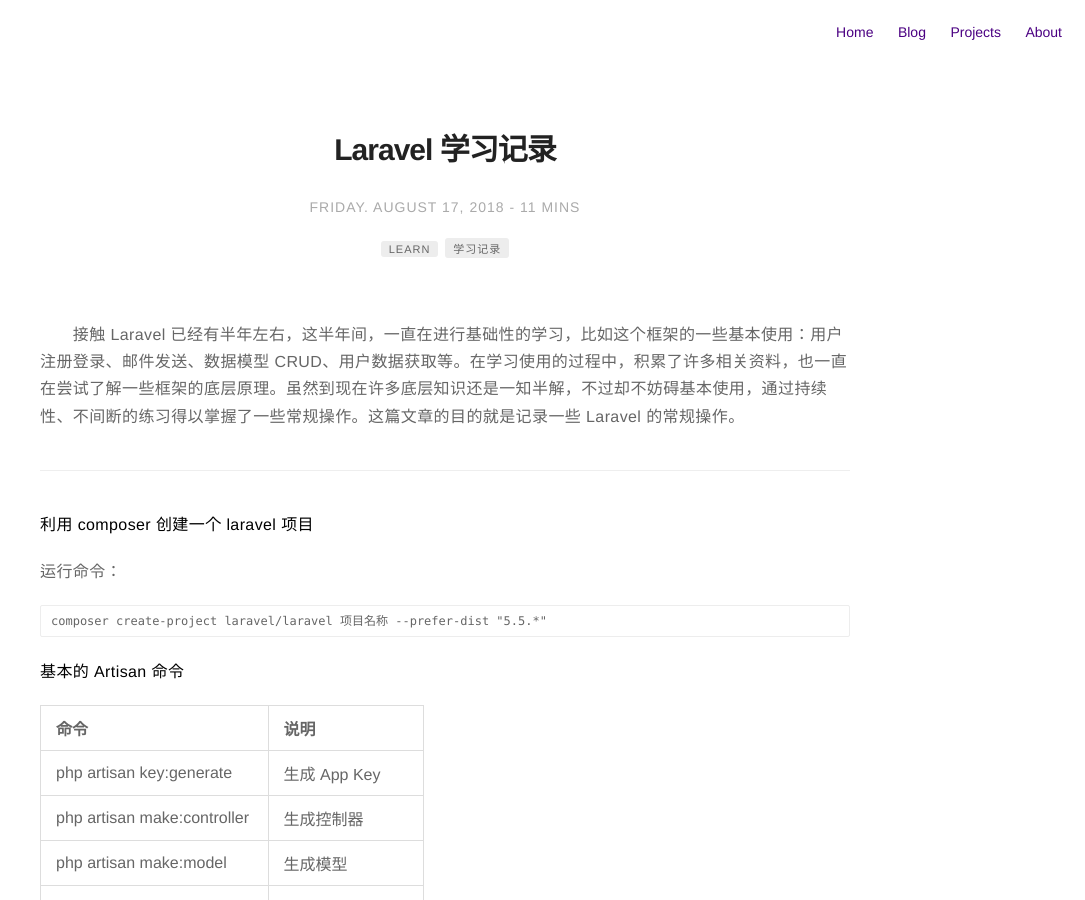
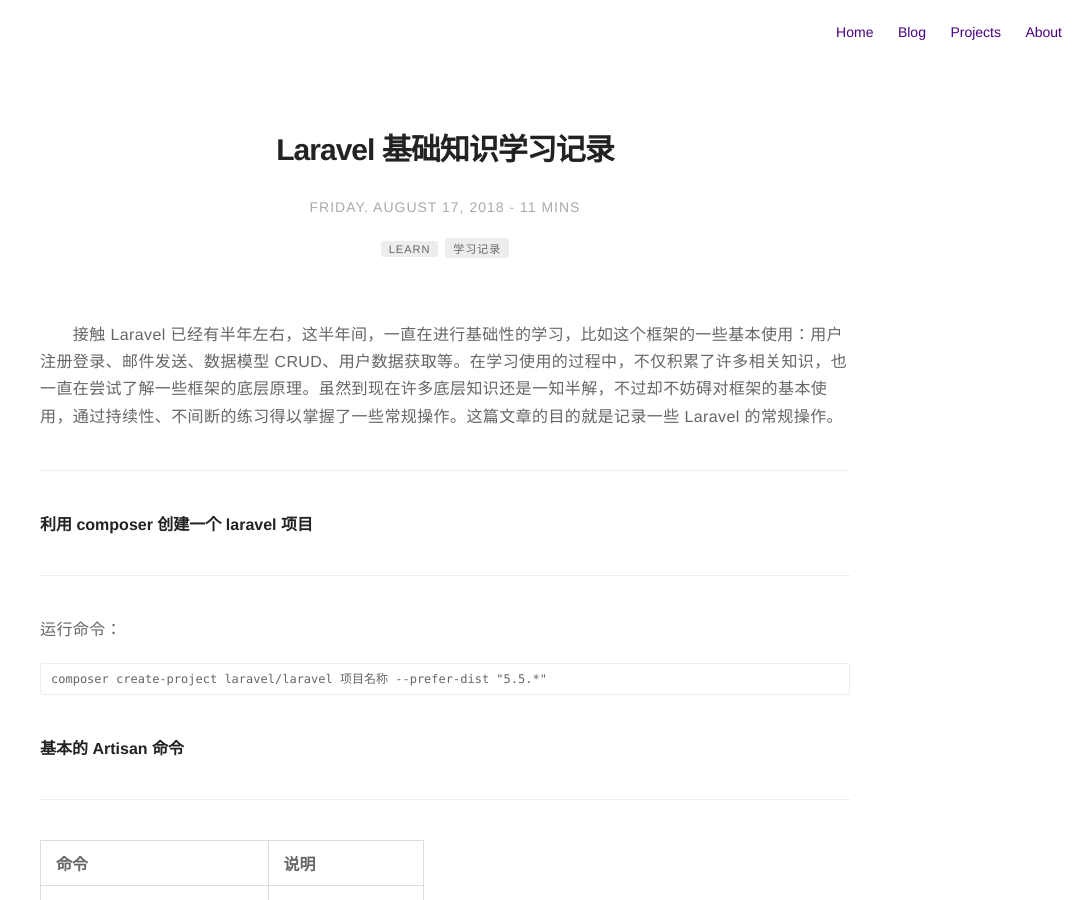
Before and after one commit to rust17/blog, a Jekyll site: the page built from _posts/2018-08-17-laravel-learning-record.markdown, in a window 1280 px wide and 900 px high. Shown: the whole window, without its empty margins (195-1280 px from the left). Built offline with Jekyll 4.4.1, drawn with Linux system fonts in a browser that asks for light colours; some of the changed text lies outside the part shown.

Commit message:
update laravel learning record

````diff
--- a/_posts/2018-08-17-laravel-learning-record.markdown
+++ b/_posts/2018-08-17-laravel-learning-record.markdown
@@ -1,5 +1,5 @@
 ---
-title:  "Laravel 学习记录"
+title:  "Laravel 基础知识学习记录"
 layout: post
 date: 2018-08-17 22:00
 headerImage: false
@@ -10,17 +10,19 @@
 author: circle
 description: 记录一些学习 laravel 的过程中的知识点
 ---
-&emsp;&emsp;接触 Laravel 已经有半年左右，这半年间，一直在进行基础性的学习，比如这个框架的一些基本使用：用户注册登录、邮件发送、数据模型 CRUD、用户数据获取等。在学习使用的过程中，积累了许多相关资料，也一直在尝试了解一些框架的底层原理。虽然到现在许多底层知识还是一知半解，不过却不妨碍基本使用，通过持续性、不间断的练习得以掌握了一些常规操作。这篇文章的目的就是记录一些 Laravel 的常规操作。
+&emsp;&emsp;接触 Laravel 已经有半年左右，这半年间，一直在进行基础性的学习，比如这个框架的一些基本使用：用户注册登录、邮件发送、数据模型 CRUD、用户数据获取等。在学习使用的过程中，不仅积累了许多相关知识，也一直在尝试了解一些框架的底层原理。虽然到现在许多底层知识还是一知半解，不过却不妨碍对框架的基本使用，通过持续性、不间断的练习得以掌握了一些常规操作。这篇文章的目的就是记录一些 Laravel 的常规操作。
 
 ---
-**利用 composer 创建一个 laravel 项目**
+#### 利用 composer 创建一个 laravel 项目
 
+---
 运行命令：
 ```
 composer create-project laravel/laravel 项目名称 --prefer-dist "5.5.*"
 ```
-**基本的 Artisan 命令**
+#### 基本的 Artisan 命令
 
+---
 <style>
 	table {
 		border-spacing: 0;
@@ -52,8 +54,9 @@
 | php artisan tinker | 进入 Tinker 环境 |
 | php artisan route:list | 查看路由列表 |
 
-**常用的定义数据表字段方法**
+#### 常用的定义数据表字段方法
 
+---
 ```php
 $table->increments('id');
 ```
@@ -319,7 +323,7 @@
 }
 ```
 
-多对多 - 一个用户能关注多个人，被关注者能拥有多个粉丝
+##### 多对多 - 一个用户能关注多个人，被关注者能拥有多个粉丝
 
 *app/Models/User.php*
 ```php
@@ -354,7 +358,7 @@
 return $this->followings->contains($user_id); // 当前用户是否关注了 $user_id 用户
 ```
 
-**基本视图命令**
+#### 基本视图命令
 
 ```php
 @extends('layouts.default') // 继承视图模板
@@ -366,7 +370,7 @@
 ```
 Laravel 会将错误信息自动绑定到视图上，使用 `errors` 变量读取
 
-**发送邮件**
+#### 发送邮件
 
 ```php
 use Mail;
@@ -383,7 +387,7 @@
 });
 ```
 
-**密码重置**
+#### 密码重置
 
 Laravel 内置了密码重置功能，只需要把密码重置相关路由指定到控制器上
 
````
Also changed, not shown: other parts of _posts/2018-08-17-laravel-learning-record.markdown (+27 -23 lines).
